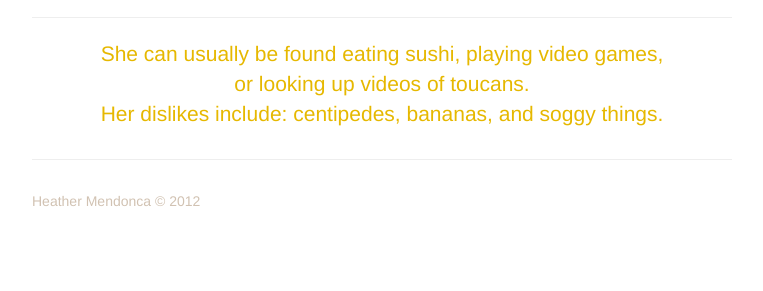
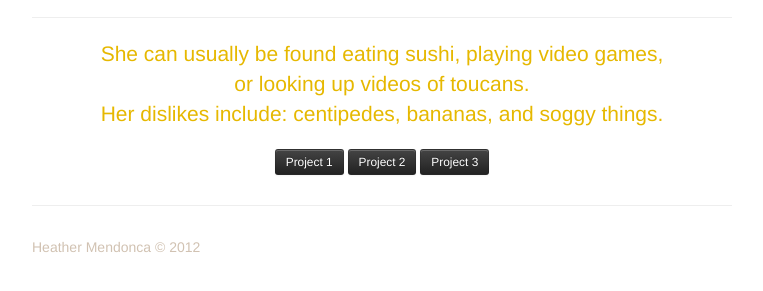
Before and after one commit to heathermendonca/heathermendonca.github.com, a plain HTML site: page index.html in a window 1280 px wide. Shown: the part 603-894 px from the top of the page, without its empty margins (258-1021 px from the left). Before the commit the page ends 864 px from the top, so only its background shows below. Drawn offline with nearby package versions, Linux system fonts and the light colour scheme.

Commit message:
added buttons

```diff
--- a/index.html
+++ b/index.html
@@ -52,6 +52,10 @@
       .marketing p + h4 {
         margin-top: 28px;
       }
+
+      .buttons {
+      padding: 0 30px;
+      text-align:center;}
     </style>
     <link href="css/bootstrap-responsive.css" rel="stylesheet">
 
@@ -82,6 +86,15 @@
          <p class="lead">She can usually be found eating sushi, playing video games,<br>or looking up videos of toucans.
          <br>Her dislikes include: centipedes, bananas, and soggy things.</p>
       </div>
+
+
+
+<p class="buttons">
+	  <button class="btn btn-small btn-inverse" type="button">Project 1</button>
+	  <button class="btn btn-small btn-inverse" type="button">Project 2</button>
+	  <button class="btn btn-small btn-inverse" type="button">Project 3</button>
+
+</p>
 
 	 <hr>
 
```
